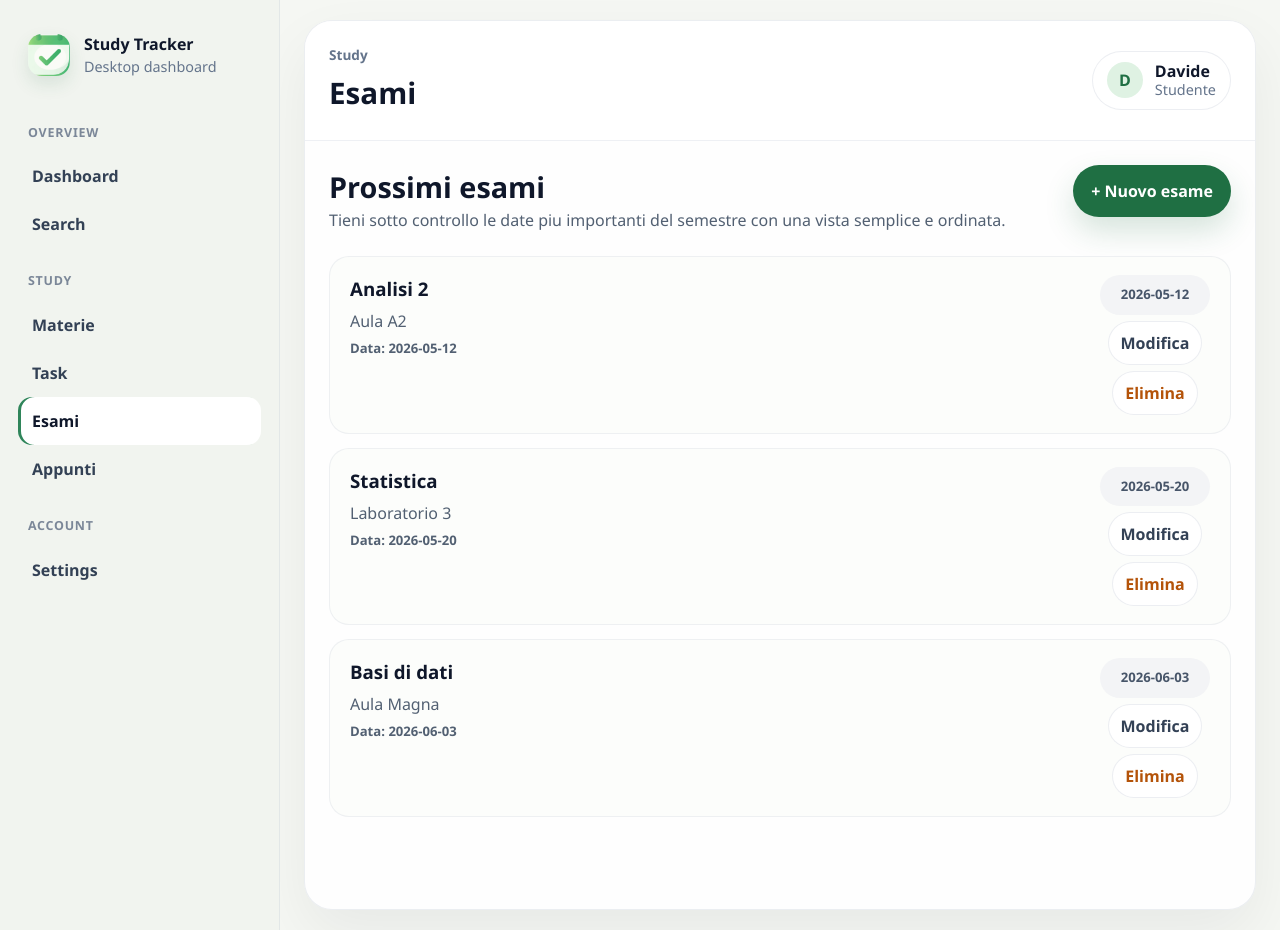
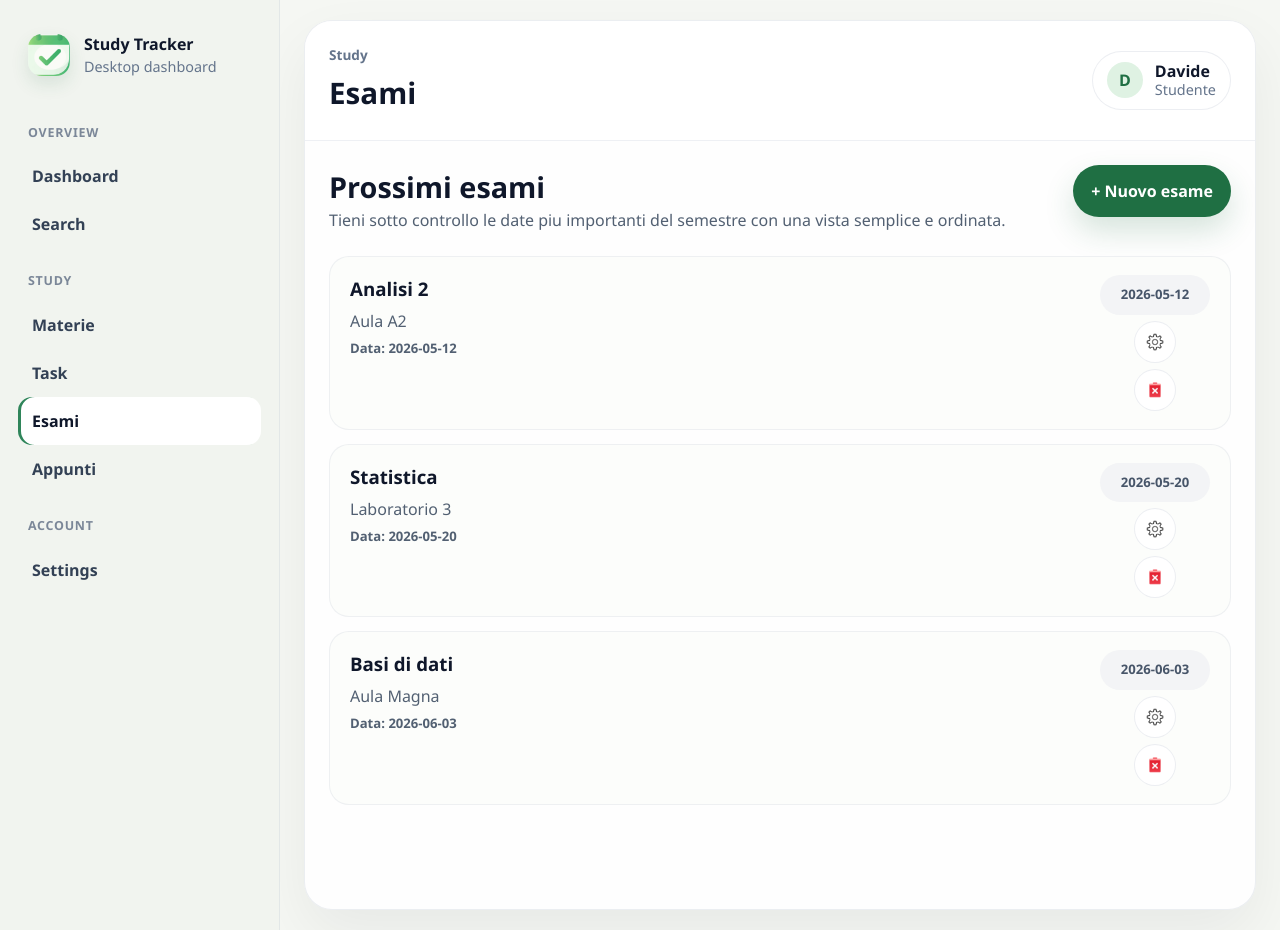
Before and after one commit to maidire3/Progetto-Finale, a React (Vite) app: page /exams in a window 1280 px wide. Built offline with nearby package versions, Linux system fonts and the light colour scheme.

Commit message:
Aggiunta icone per le azioni di modifica ed eliminazione nelle pagine Exams, Notes, Subjects e Tasks; migliora gli stili dei pulsanti nel dashboard

```diff
--- a/src/pages/ExamsPage.jsx
+++ b/src/pages/ExamsPage.jsx
@@ -1,4 +1,6 @@
 import React, { useMemo, useState } from 'react';
+import deleteIcon from '../assets/icons8-delete-48.png';
+import settingsIcon from '../assets/icons8-settings-50.png';
 import DashboardSectionLayout from '../components/layout/DashboardSectionLayout';
 import { EXAM_SUBJECT_OPTIONS, INITIAL_EXAMS } from '../data/studyData';
 import '../styles/dashboard.css';
@@ -123,15 +125,25 @@ function ExamsPage() {
                   className="entity-action-button"
                   type="button"
                   onClick={() => openEditModal(exam)}
+                  aria-label={`Modifica esame ${exam.subject}`}
                 >
-                  Modifica
+                  <img
+                    alt=""
+                    className="entity-action-button__icon"
+                    src={settingsIcon}
+                  />
                 </button>
                 <button
                   className="entity-action-button entity-action-button--danger"
                   type="button"
                   onClick={() => handleDeleteExam(exam.id)}
+                  aria-label={`Elimina esame ${exam.subject}`}
                 >
-                  Elimina
+                  <img
+                    alt=""
+                    className="entity-action-button__icon"
+                    src={deleteIcon}
+                  />
                 </button>
               </div>
             </article>
--- a/src/pages/NotesPage.jsx
+++ b/src/pages/NotesPage.jsx
@@ -1,4 +1,6 @@
 import React, { useMemo, useState } from 'react';
+import deleteIcon from '../assets/icons8-delete-48.png';
+import settingsIcon from '../assets/icons8-settings-50.png';
 import DashboardSectionLayout from '../components/layout/DashboardSectionLayout';
 import '../styles/dashboard.css';
 import '../styles/sidebar.css';
@@ -148,15 +150,25 @@ function NotesPage() {
                   className="entity-action-button"
                   type="button"
                   onClick={() => openEditModal(note)}
+                  aria-label={`Modifica ${note.title}`}
                 >
-                  Modifica
+                  <img
+                    alt=""
+                    className="entity-action-button__icon"
+                    src={settingsIcon}
+                  />
                 </button>
                 <button
                   className="entity-action-button entity-action-button--danger"
                   type="button"
                   onClick={() => handleDeleteNote(note.id)}
+                  aria-label={`Elimina ${note.title}`}
                 >
-                  Elimina
+                  <img
+                    alt=""
+                    className="entity-action-button__icon"
+                    src={deleteIcon}
+                  />
                 </button>
               </div>
             </article>
--- a/src/pages/SubjectsPage.jsx
+++ b/src/pages/SubjectsPage.jsx
@@ -1,4 +1,6 @@
 import React, { useMemo, useState } from 'react';
+import deleteIcon from '../assets/icons8-delete-48.png';
+import settingsIcon from '../assets/icons8-settings-50.png';
 import DashboardSectionLayout from '../components/layout/DashboardSectionLayout';
 import { useStudyData } from '../context/StudyDataContext';
 import {
@@ -197,7 +199,11 @@ function SubjectsPage() {
                     type="button"
                     onClick={() => openEditModal(subject)}
                   >
-                    ingranaggio
+                    <img
+                      alt=""
+                      className="entity-action-button__icon"
+                      src={settingsIcon}
+                    />
                   </button>
                   <button
                     aria-label={`Elimina ${subject.name}`}
@@ -205,7 +211,11 @@ function SubjectsPage() {
                     type="button"
                     onClick={() => handleDeleteSubject(subject.id)}
                   >
-                    Elimina
+                    <img
+                      alt=""
+                      className="entity-action-button__icon"
+                      src={deleteIcon}
+                    />
                   </button>
                 </div>
               </div>
--- a/src/pages/TasksPage.jsx
+++ b/src/pages/TasksPage.jsx
@@ -1,4 +1,6 @@
 import React, { useMemo, useState } from 'react';
+import deleteIcon from '../assets/icons8-delete-48.png';
+import settingsIcon from '../assets/icons8-settings-50.png';
 import TaskModal from '../components/dashboard/TaskModal';
 import DashboardSectionLayout from '../components/layout/DashboardSectionLayout';
 import { INITIAL_SUBJECTS } from '../data/studyData';
@@ -168,15 +170,25 @@ function TasksPage() {
                   className="entity-action-button"
                   type="button"
                   onClick={() => openEditModal(task)}
+                  aria-label={`Modifica ${task.title}`}
                 >
-                  Modifica
+                  <img
+                    alt=""
+                    className="entity-action-button__icon"
+                    src={settingsIcon}
+                  />
                 </button>
                 <button
                   className="entity-action-button entity-action-button--danger"
                   type="button"
                   onClick={() => handleDeleteTask(task.id)}
+                  aria-label={`Elimina ${task.title}`}
                 >
-                  Elimina
+                  <img
+                    alt=""
+                    className="entity-action-button__icon"
+                    src={deleteIcon}
+                  />
                 </button>
               </div>
             </article>
--- a/src/styles/dashboard.css
+++ b/src/styles/dashboard.css
@@ -369,15 +369,39 @@
   color: #334155;
   cursor: pointer;
   font-weight: 600;
+  transition:
+    transform 0.2s ease,
+    background-color 0.2s ease,
+    border-color 0.2s ease,
+    box-shadow 0.2s ease;
 }
 
 .subject-card__icon-button {
-  padding: 9px 12px;
+  display: inline-flex;
+  align-items: center;
+  justify-content: center;
+  width: 42px;
+  height: 42px;
+  padding: 0;
 }
 
 .subject-card__text-button,
 .subject-modal__close {
-  padding: 9px 12px;
+  display: inline-flex;
+  align-items: center;
+  justify-content: center;
+  min-width: 42px;
+  height: 42px;
+  padding: 0 11px;
+}
+
+.subject-card__icon-button:hover,
+.subject-card__text-button:hover,
+.entity-action-button:hover {
+  transform: translateY(-1px);
+  border-color: rgba(47, 133, 90, 0.28);
+  background: rgba(255, 255, 255, 0.98);
+  box-shadow: 0 10px 22px rgba(15, 23, 42, 0.08);
 }
 
 .subject-card__description {
@@ -732,17 +756,40 @@
 }
 
 .entity-action-button {
+  display: inline-flex;
+  align-items: center;
+  justify-content: center;
   border: 1px solid rgba(148, 163, 184, 0.18);
   border-radius: 999px;
   background: rgba(255, 255, 255, 0.88);
   color: #334155;
   cursor: pointer;
   font-weight: 600;
-  padding: 9px 12px;
+  width: 42px;
+  height: 42px;
+  padding: 0;
+  transition:
+    transform 0.2s ease,
+    background-color 0.2s ease,
+    border-color 0.2s ease,
+    box-shadow 0.2s ease;
 }
 
 .entity-action-button--danger {
   color: #b45309;
+}
+
+.entity-action-button--danger:hover,
+.subject-card__text-button:hover {
+  border-color: rgba(180, 83, 9, 0.28);
+}
+
+.entity-action-button__icon {
+  display: block;
+  width: 18px;
+  height: 18px;
+  object-fit: contain;
+  pointer-events: none;
 }
 
 .dashboard-placeholder__canvas {
--- a/src/styles/theme.css
+++ b/src/styles/theme.css
@@ -26,6 +26,7 @@ body[data-theme='dark'] .subject-card__schedule,
 body[data-theme='dark'] .subject-card__pill,
 body[data-theme='dark'] .subject-card__icon-button,
 body[data-theme='dark'] .subject-card__text-button,
+body[data-theme='dark'] .entity-action-button,
 body[data-theme='dark'] .entity-modal,
 body[data-theme='dark'] .subject-modal,
 body[data-theme='dark'] .task-panel-trigger,
@@ -159,6 +160,8 @@ body[data-theme='dark'] .section-heading__eyebrow {
 body[data-theme='dark'] .sidebar__item,
 body[data-theme='dark'] .user-menu__item,
 body[data-theme='dark'] .entity-action-button,
+body[data-theme='dark'] .subject-card__icon-button,
+body[data-theme='dark'] .subject-card__text-button,
 body[data-theme='dark'] .task-sidebar__close,
 body[data-theme='dark'] .task-sidebar__action-button,
 body[data-theme='dark'] .weekly-calendar__toolbar button {
@@ -173,10 +176,17 @@ body[data-theme='dark'] .weekly-calendar__toolbar button {
 
 body[data-theme='dark'] .sidebar__item:hover,
 body[data-theme='dark'] .user-menu__item:hover,
+body[data-theme='dark'] .entity-action-button:hover,
+body[data-theme='dark'] .subject-card__icon-button:hover,
+body[data-theme='dark'] .subject-card__text-button:hover,
 body[data-theme='dark'] .weekly-calendar__toolbar button:hover,
 body[data-theme='dark'] .task-sidebar__action-button:hover,
 body[data-theme='dark'] .task-sidebar__close:hover {
   background: rgba(30, 41, 59, 0.95);
+}
+
+body[data-theme='dark'] .entity-action-button__icon {
+  filter: brightness(0) invert(0.9);
 }
 
 body[data-theme='dark'] .weekly-calendar__toolbar button:hover {
```
